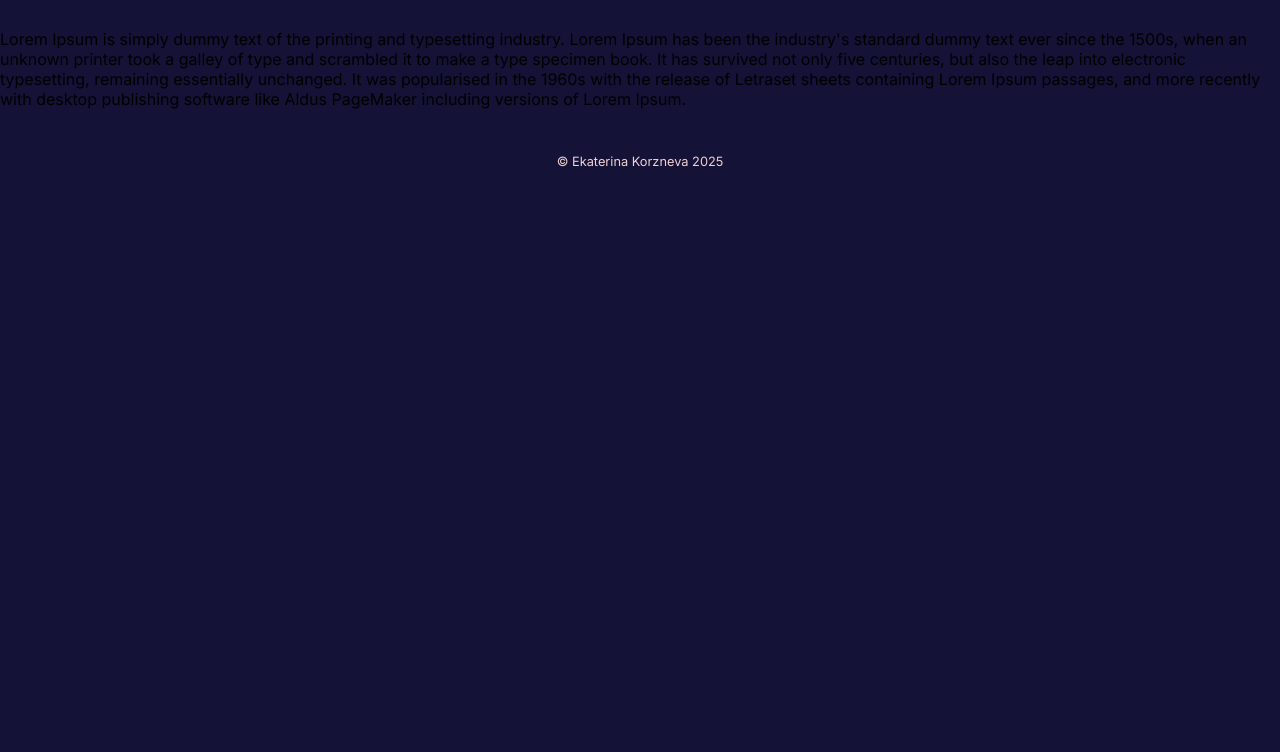
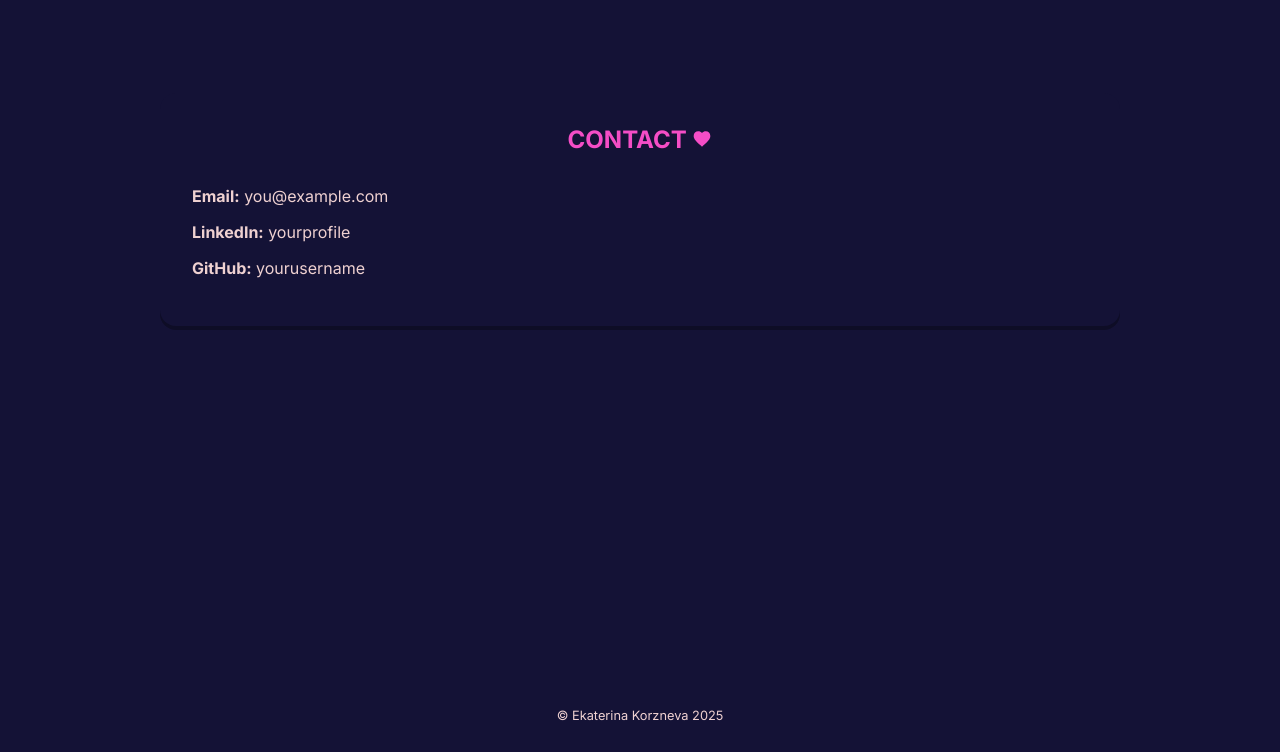
Before and after one commit to Eka1984/Portfolio-web-site, a plain HTML site: page contact.htm in a window 1280 px wide. Shown: the part 48-800 px from the top of the page. Drawn offline with Linux system fonts and the light colour scheme.

Commit message:
Add contact section with styled contact card and links

```diff
--- a/contact.htm
+++ b/contact.htm
@@ -35,18 +35,49 @@
         </nav>
       </header>
 
-      <section class="text-container">
-        <p>
-          Lorem Ipsum is simply dummy text of the printing and typesetting
-          industry. Lorem Ipsum has been the industry's standard dummy text ever
-          since the 1500s, when an unknown printer took a galley of type and
-          scrambled it to make a type specimen book. It has survived not only
-          five centuries, but also the leap into electronic typesetting,
-          remaining essentially unchanged. It was popularised in the 1960s with
-          the release of Letraset sheets containing Lorem Ipsum passages, and
-          more recently with desktop publishing software like Aldus PageMaker
-          including versions of Lorem Ipsum.
-        </p>
+      <section class="main">
+        <div class="content-container">
+          <div class="contact-card">
+            <h3>
+              Contact
+              <svg
+                xmlns="http://www.w3.org/2000/svg"
+                viewBox="0 0 24 22"
+                width="20"
+                height="20"
+                fill="#f54dc6"
+              >
+                <path
+                  d="M12 21.35l-1.45-1.32C5.4 15.36 2 12.28 2 8.5
+           2 5.42 4.42 3 7.5 3c1.74 0 3.41 0.81 4.5 2.09
+           C13.09 3.81 14.76 3 16.5 3
+           19.58 3 22 5.42 22 8.5
+           c0 3.78-3.4 6.86-8.55 11.54L12 21.35z"
+                />
+              </svg>
+            </h3>
+            <ul class="contact-list">
+              <li>
+                <strong>Email:</strong>
+                <a href="mailto:you@example.com">you@example.com</a>
+              </li>
+              <li>
+                <strong>LinkedIn:</strong>
+                <a
+                  href="https://www.linkedin.com/in/yourprofile"
+                  target="_blank"
+                  >yourprofile</a
+                >
+              </li>
+              <li>
+                <strong>GitHub:</strong>
+                <a href="https://github.com/yourusername" target="_blank"
+                  >yourusername</a
+                >
+              </li>
+            </ul>
+          </div>
+        </div>
       </section>
       <footer class="footer">
         <p>© Ekaterina Korzneva 2025</p>
--- a/style.css
+++ b/style.css
@@ -358,3 +358,44 @@ body {
   flex-wrap: wrap;
   gap: 0.5rem;
 }
+
+.contact-card {
+  width: 100%; /* take full width of parent */
+  max-width: none; /* remove any internal limit */
+  background-color: #141236;
+  border-radius: 1rem;
+  box-shadow: 0 4px rgba(0, 0, 0, 0.3);
+  padding: 2rem;
+  color: #efd1d1;
+  /* max-width: 600px; */
+  margin-top: 3rem;
+}
+
+.contact-card h3 {
+  margin-top: 0;
+  margin-bottom: 2rem;
+  text-align: center;
+  color: #f54dc6;
+  font-size: 1.5rem;
+  text-transform: uppercase;
+}
+
+.contact-list {
+  list-style: none;
+  padding: 0;
+  margin: 0;
+}
+
+.contact-list li {
+  margin-bottom: 1rem;
+  font-size: 1rem;
+}
+
+.contact-list a {
+  color: #efd1d1;
+  text-decoration: none;
+}
+
+.contact-list a:hover {
+  color: #f54dc6;
+}
```
